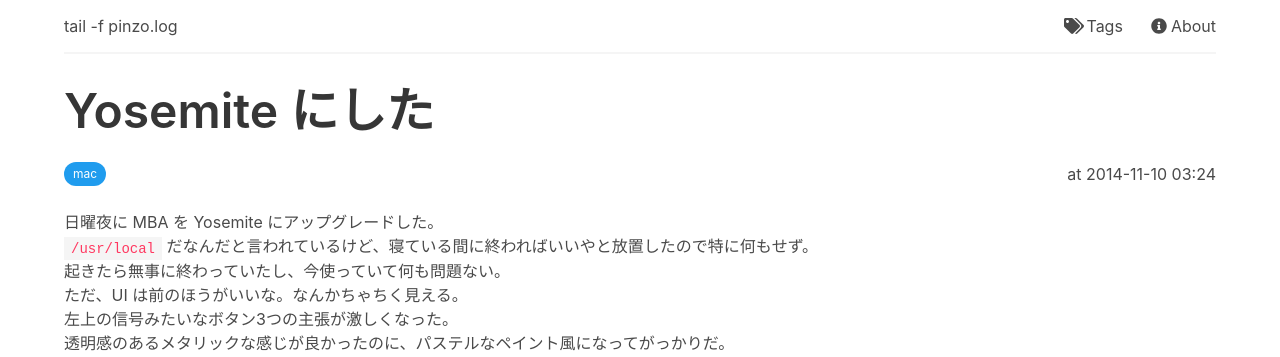
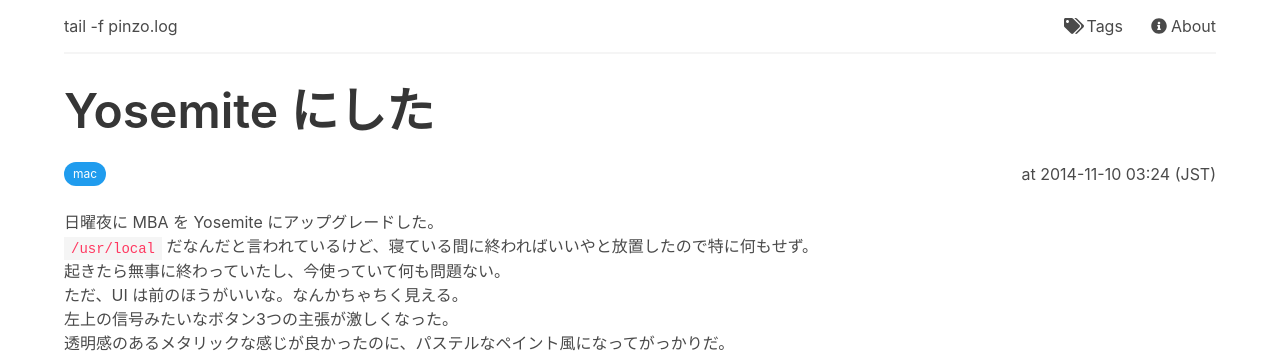
Before and after one commit to pinzolo/pinzolo.github.io, a Jekyll site: the page built from _posts/2014-11-10-upgrade-to-yosemite.md, in a window 1280 px wide. Shown: the top 357 px of the page. Built offline with Jekyll 4.4.1, drawn with Linux system fonts in a browser that asks for light colours; nearby versions of some CDN libraries.

Commit message:
Update date time display

```diff
--- a/_includes/posts.html
+++ b/_includes/posts.html
@@ -3,7 +3,7 @@
   <div class="column is-4">
     <div class="box">
       <p class="post-time" data-post-time="{{ post.date | date_to_xmlschema }}" data-time-format="YYYY-MM-DD">
-        {{ post.date | date: "%Y-%m-%d (%Z)" }}
+        {{ post.date | date: "%Y-%m-%d" }}
       </p>
       <p class="title is-4">
         <a href="{{ post.url }}">{{ post.title }}</a>
--- a/_layouts/post.html
+++ b/_layouts/post.html
@@ -6,7 +6,7 @@
   <article class="post-entry">
     <h1 class="title is-1 post-title">{{ page.title }}</h1>
     <p class="post-time is-pulled-right" data-post-time="{{ page.date | date_to_xmlschema }}"
-      data-time-format="[at] YYYY-MM-DD HH:mm">
+      data-time-format="[at] YYYY-MM-DD HH:mm [(JST)]">
       at {{ page.date | date: '%Y-%m-%d %H:%M (%Z)' }}
     </p>
     {% include tags.html tags=page.tags %}
```
